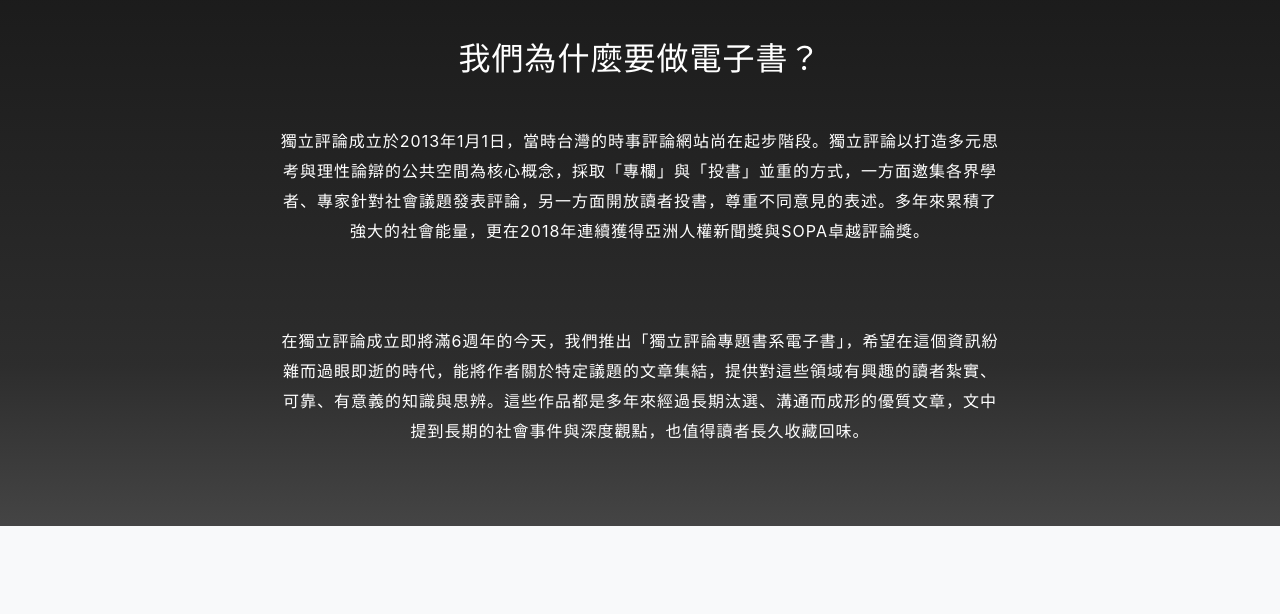
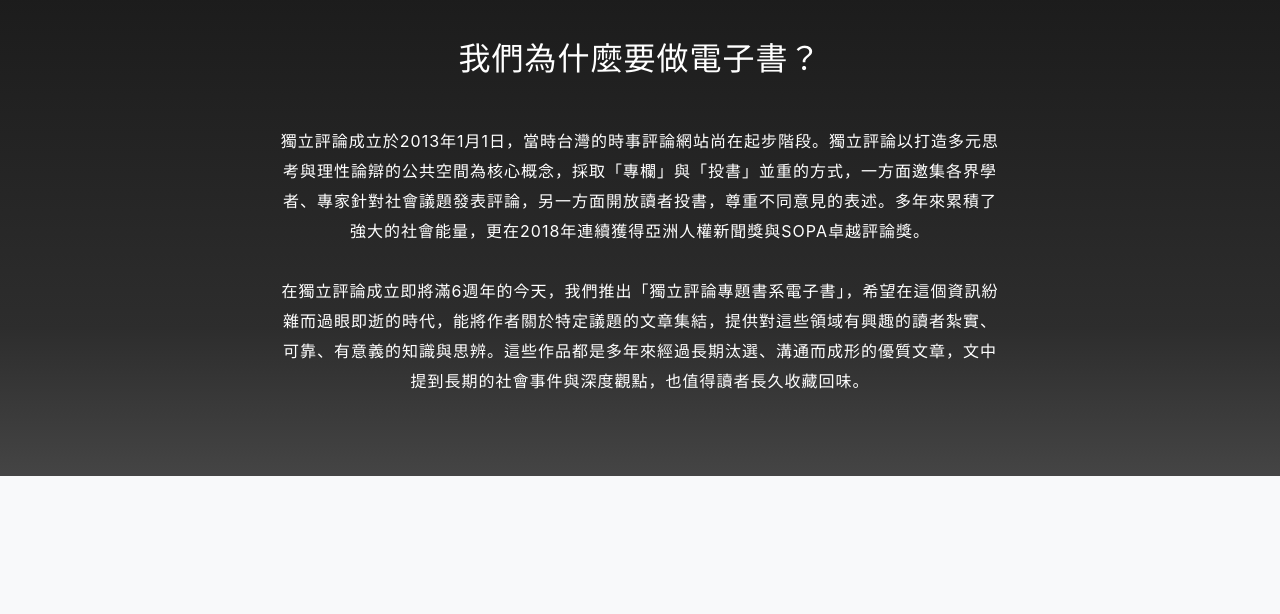
Before and after one commit to calumleung/opinion.cw-booksale, a website with bundled scripts: page index.html in a window 1280 px wide. Shown: the part 920-1534 px from the top of the page. Built offline with nearby package versions, Linux system fonts and the light colour scheme.

Commit message:
a bit changed

```diff
--- a/index.html
+++ b/index.html
@@ -57,8 +57,10 @@
       <div class="col-lg-8 mx-auto">
         <h2 class="text-white mb-4">我們為什麼要做電子書？</h2>
 <br/>
-        <p class="text-white" style="line-height:30px">獨立評論成立於2013年1月1日，當時台灣的時事評論網站尚在起步階段。獨立評論以打造多元思考與理性論辯的公共空間為核心概念，採取「專欄」與「投書」並重的方式，一方面邀集各界學者、專家針對社會議題發表評論，另一方面開放讀者投書，尊重不同意見的表述。多年來累積了強大的社會能量，更在2018年連續獲得亞洲人權新聞獎與SOPA卓越評論獎。</p>
-		<p class="text-white" style="line-height:30px">在獨立評論成立即將滿6週年的今天，我們推出「獨立評論專題書系電子書」，希望在這個資訊紛雜而過眼即逝的時代，能將作者關於特定議題的文章集結，提供對這些領域有興趣的讀者紮實、可靠、有意義的知識與思辨。這些作品都是多年來經過長期汰選、溝通而成形的優質文章，文中提到長期的社會事件與深度觀點，也值得讀者長久收藏回味。</p>
+        <p class="text-white" style="line-height:30px">獨立評論成立於2013年1月1日，當時台灣的時事評論網站尚在起步階段。獨立評論以打造多元思考與理性論辯的公共空間為核心概念，採取「專欄」與「投書」並重的方式，一方面邀集各界學者、專家針對社會議題發表評論，另一方面開放讀者投書，尊重不同意見的表述。多年來累積了強大的社會能量，更在2018年連續獲得亞洲人權新聞獎與SOPA卓越評論獎。
+		<br/>
+		<br/>
+		在獨立評論成立即將滿6週年的今天，我們推出「獨立評論專題書系電子書」，希望在這個資訊紛雜而過眼即逝的時代，能將作者關於特定議題的文章集結，提供對這些領域有興趣的讀者紮實、可靠、有意義的知識與思辨。這些作品都是多年來經過長期汰選、溝通而成形的優質文章，文中提到長期的社會事件與深度觀點，也值得讀者長久收藏回味。</p>
       </div>
     </div>
 	  </div>
```
